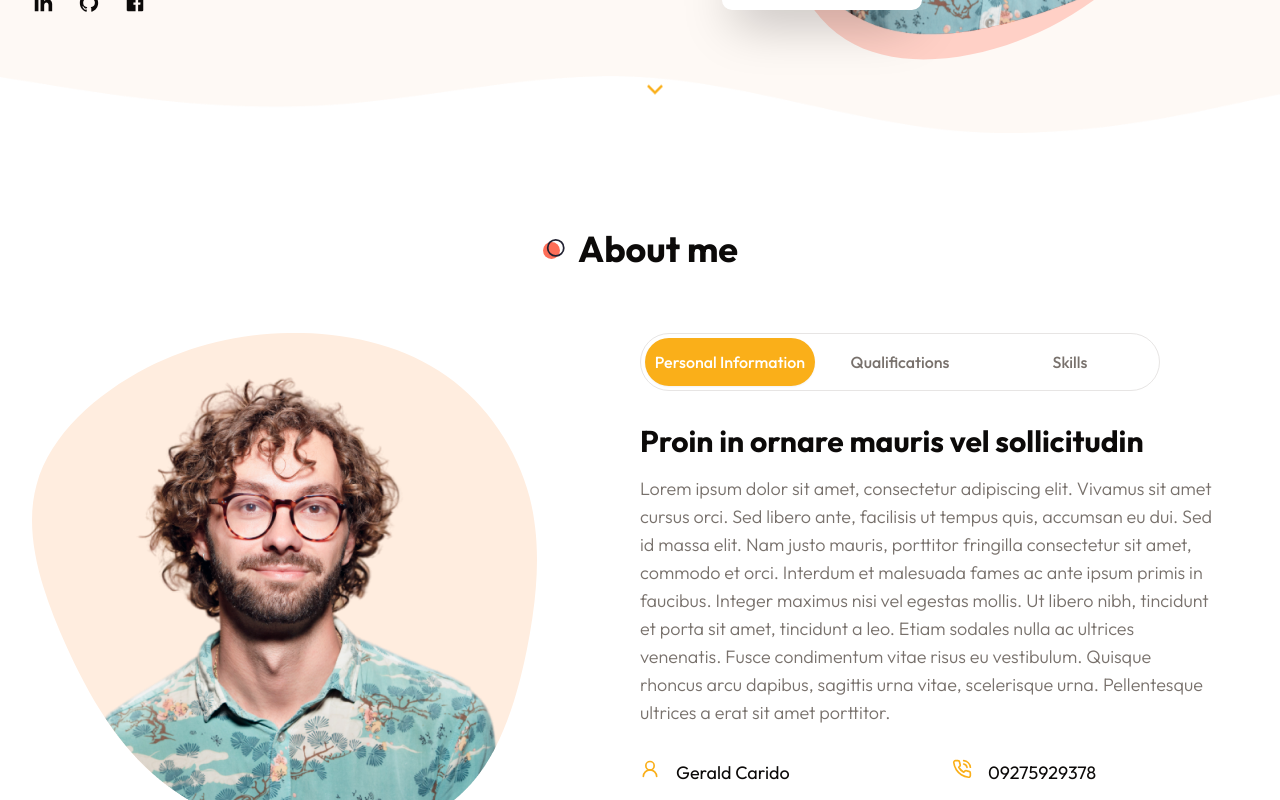
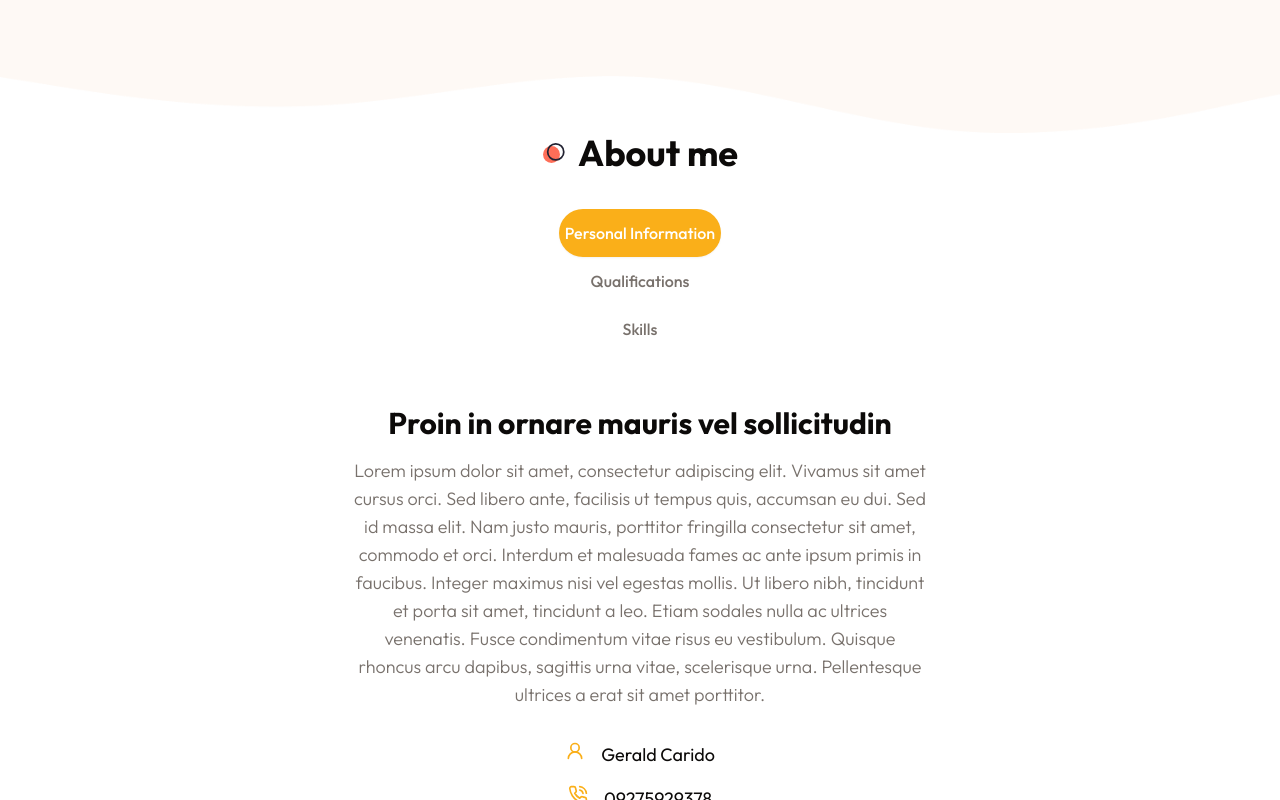
Before and after one commit to GCarido/my-portfolio, a Next.js app: page / in a window 1280 px wide. Shown: the part 640-1440 px from the top of the page. Built offline with nearby package versions, Linux system fonts and the light colour scheme.

Commit message:
Change screen sizes

```diff
--- a/tailwind.config.js
+++ b/tailwind.config.js
@@ -12,9 +12,12 @@
     container: {
       center: true,
       padding: "2rem",
-      screens: {
-        "2xl": "1400px",
-      },
+    },
+    screens: {
+      sm: '640px',
+      md: '768px',
+      lg: '1024px',
+      xl: '1400px',
     },
     extend: {
       colors: {
```
